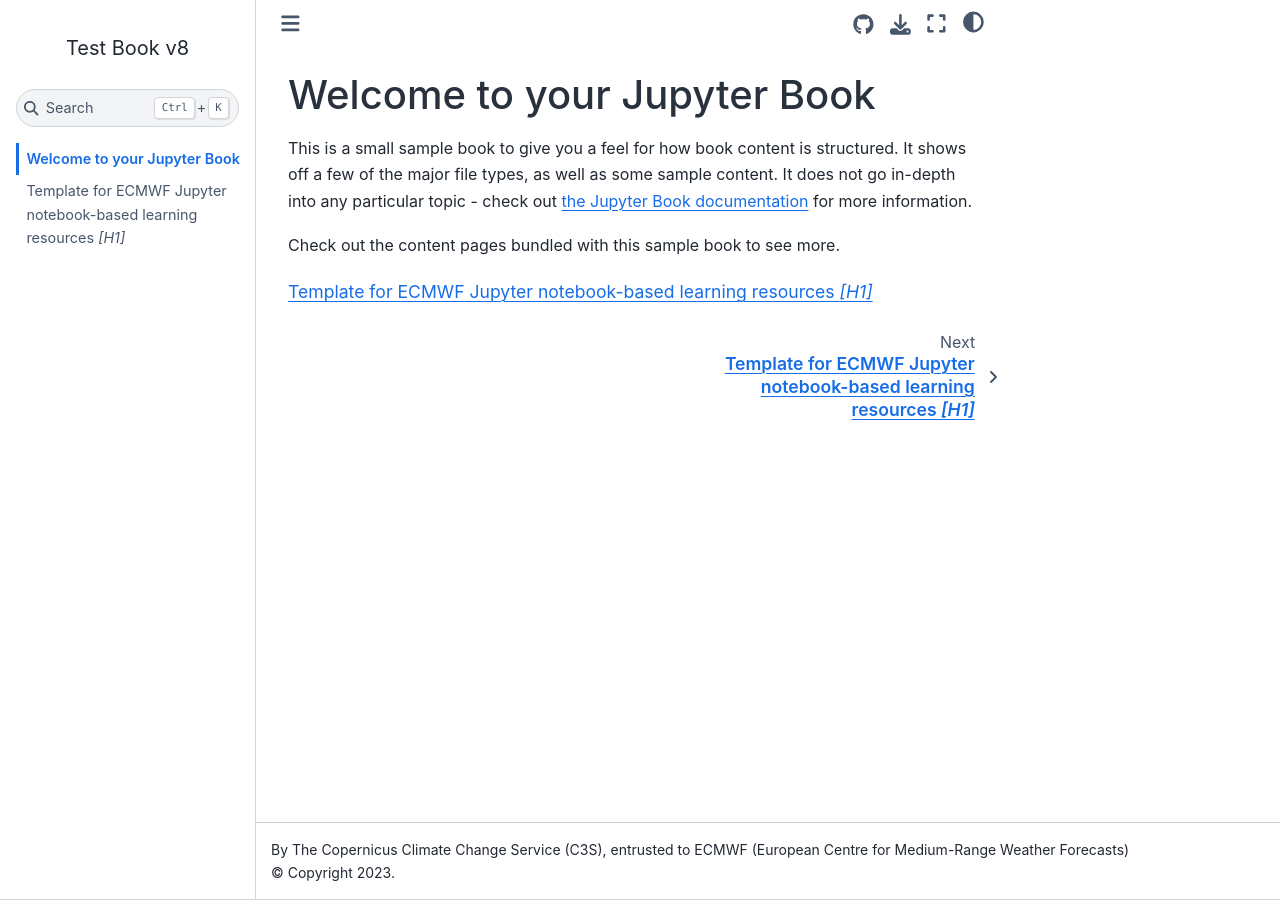
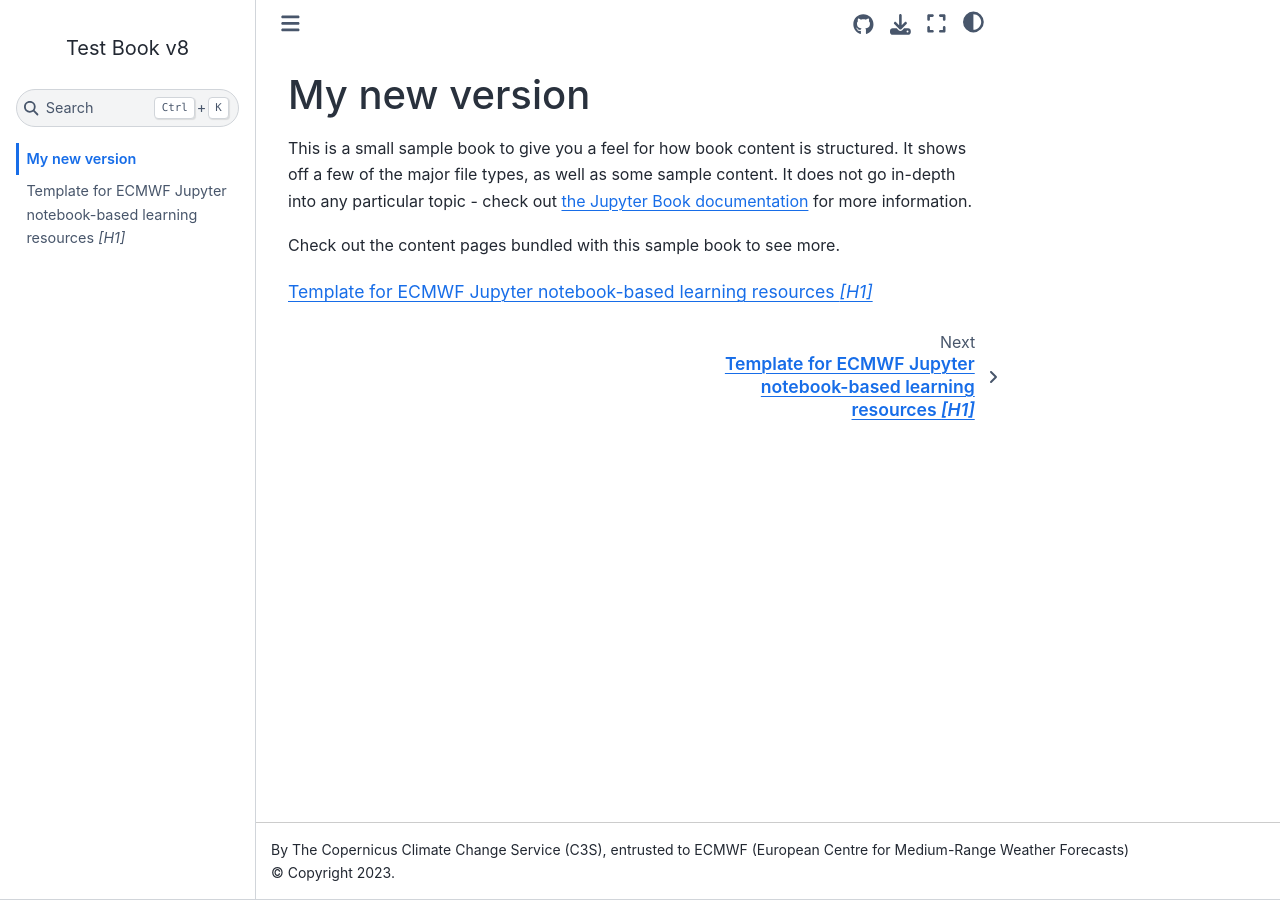
Before and after one commit to ecmwf-training/test-jnb, a Jupyter Book: the page built from intro-jupyter-template.md, in a window 1280 px wide. Built offline with Jupyter Book 1.0.4 settings and Sphinx 7.4.7 and the Sphinx Book theme 1.1.4, drawn with Linux system fonts in a browser that asks for light colours.

Commit message:
New version

```diff
--- a/intro-jupyter-template.md
+++ b/intro-jupyter-template.md
@@ -1,4 +1,4 @@
-# Welcome to your Jupyter Book
+# My new version
 
 This is a small sample book to give you a feel for how book content is
 structured.
```
